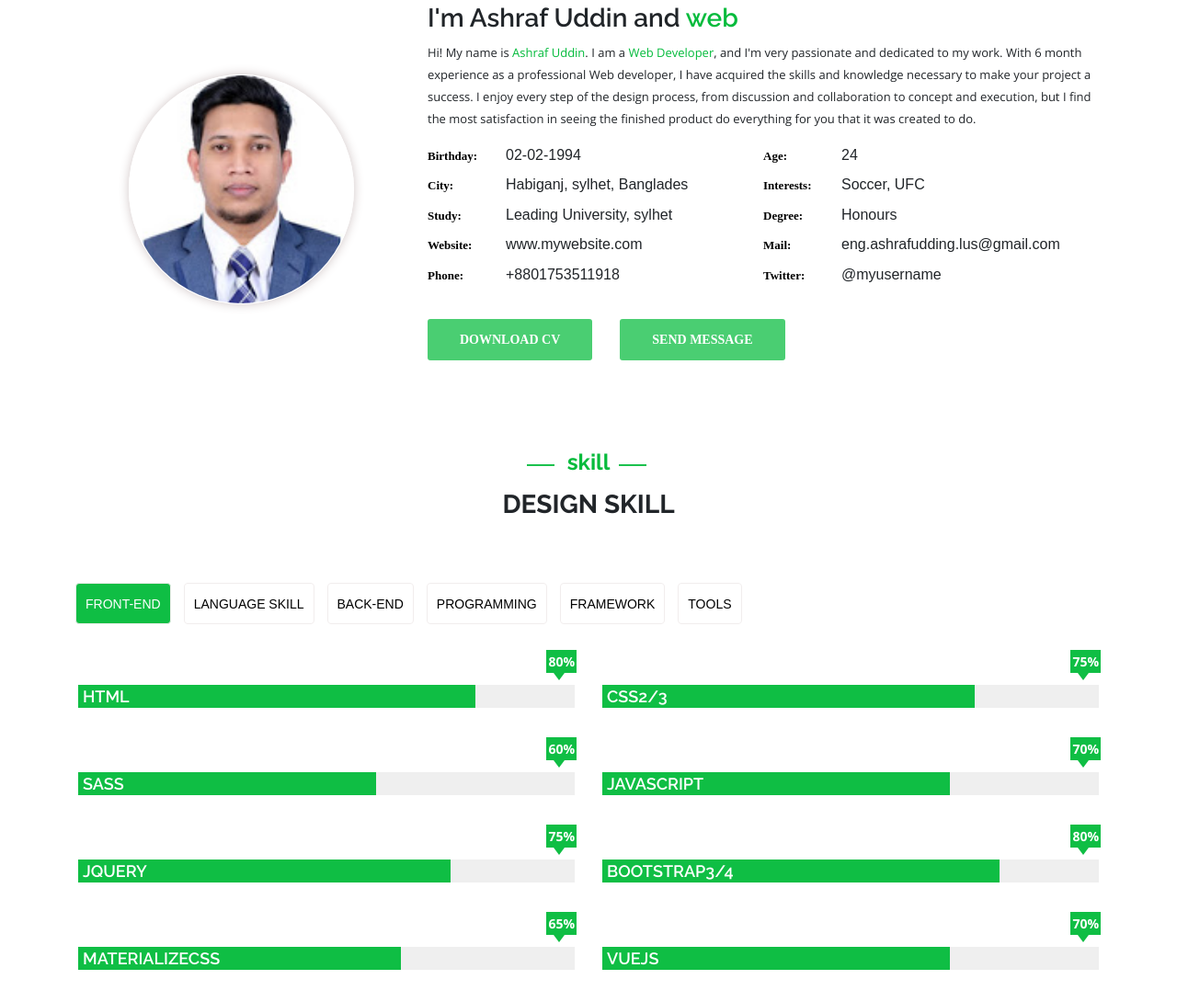
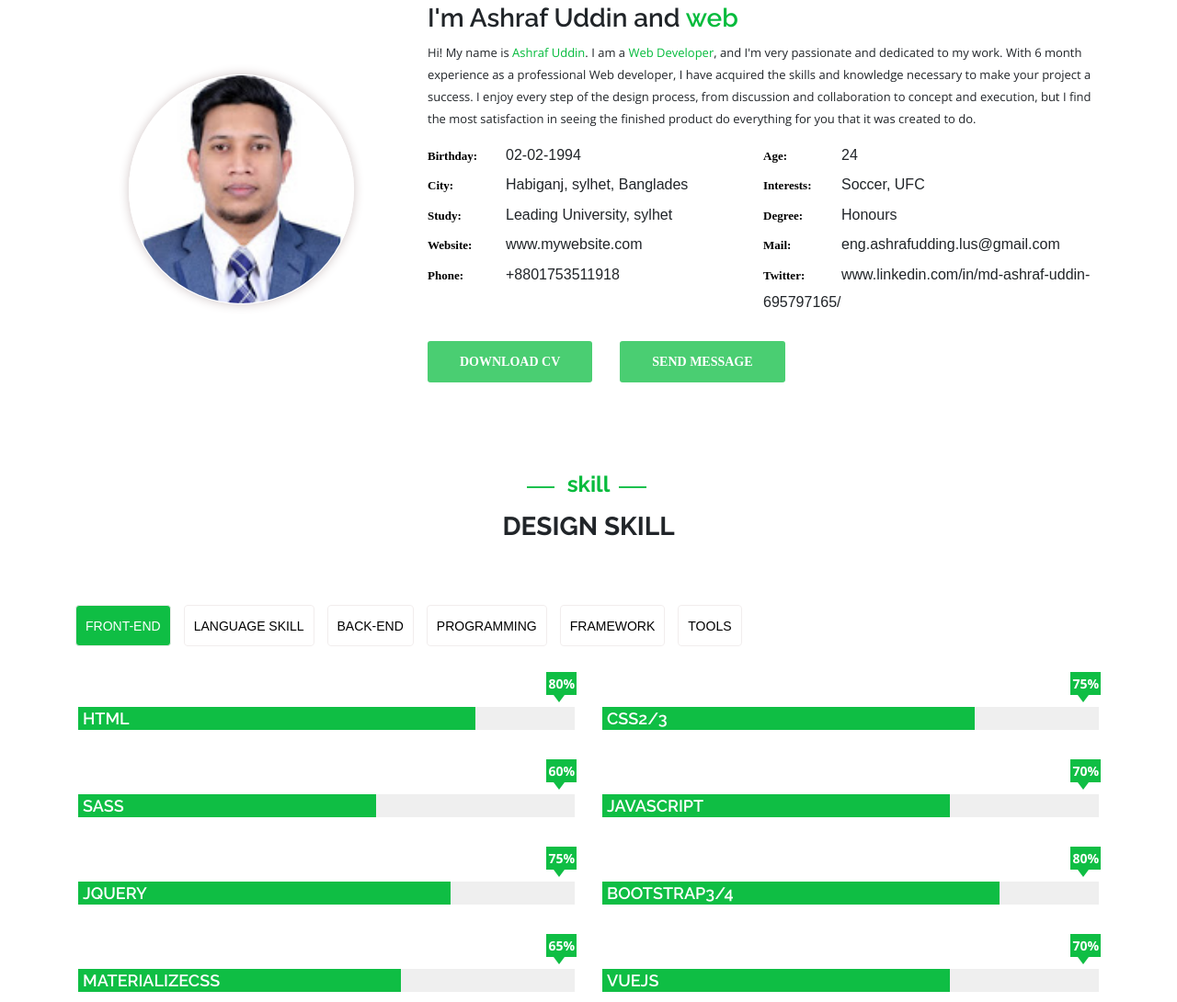
Before and after one commit to mdAshrafuddin/myportfolio, a website: page index.html in a window 1280 px wide. Shown: the part 1003-2093 px from the top of the page at 92% size. Drawn offline with nearby package versions, Linux system fonts and the light colour scheme.

```diff
--- a/index.html
+++ b/index.html
@@ -178,7 +178,7 @@
                                     <li><span><label>Website:</label>www.mywebsite.com</span></li>
                                     <li><span><label>Mail:</label>eng.ashrafudding.lus@gmail.com</span></li>
                                     <li><span><label>Phone:</label>+8801753511918</span></li>
-                                    <li><span><label>Twitter:</label>@myusername</span></li>
+                                    <li><span><label>Twitter:</label>www.linkedin.com/in/md-ashraf-uddin-695797165/</span></li>
                                 </ul>
                             </div>
                             <div class="buttons_wrap">
```
Also changed, not shown: img/protfolio/30013a7810d7cdb0dc6e3d6374a765c6.png (deleted), img/protfolio/Capture.PNG (deleted), img/protfolio/laravel_perosonal_blog.PNG, img/protfolio/puweb.png, img/protfolio/solo.PNG, img/protfolio/uibrush (2).PNG (added), img/protfolio/uibrush.PNG, img/protfolio/webpaint.PNG, 2 other files.
